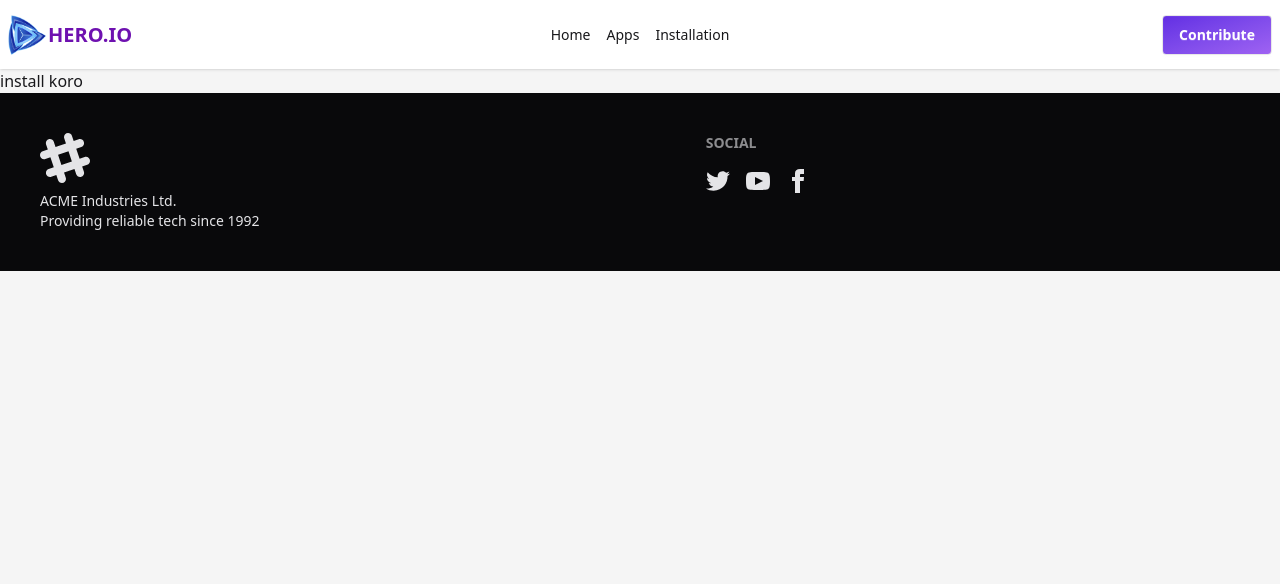
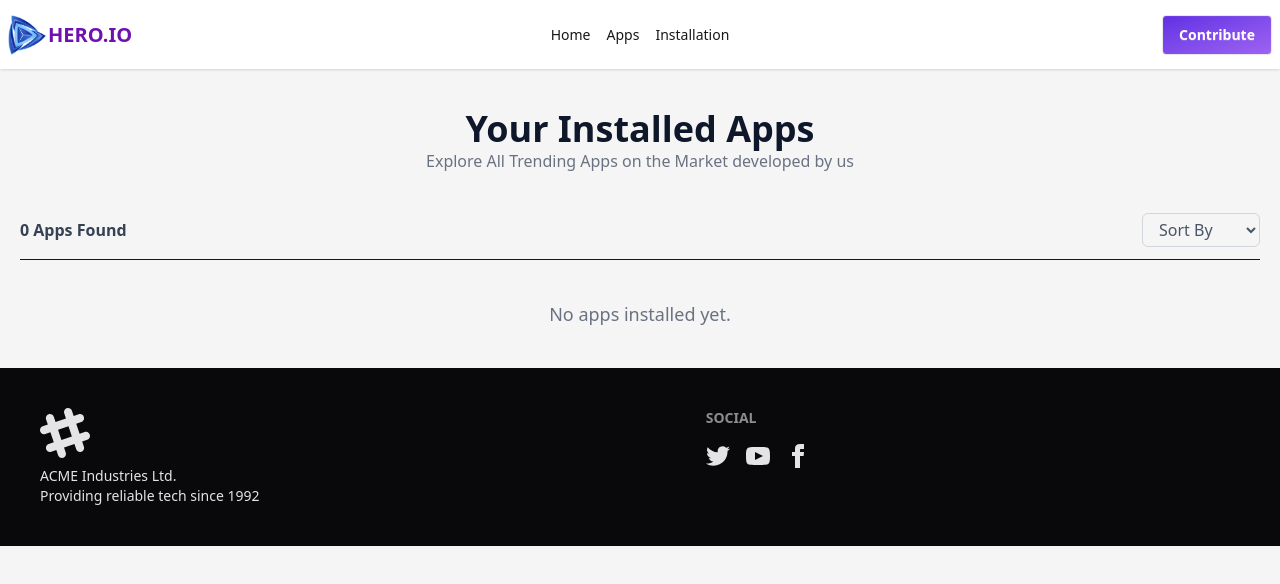
Before and after one commit to Rick-D-1/assignment08, a React (Vite) app: page /Install in a window 1280 px wide. Shown: the top 584 px of the page. Built offline with nearby package versions, Linux system fonts and the light colour scheme.

Commit message:
install app done

```diff
--- a/package.json
+++ b/package.json
@@ -15,6 +15,7 @@
     "react-dom": "^19.1.1",
     "react-icons": "^5.5.0",
     "react-router": "^7.9.4",
+    "react-router-dom": "^7.9.4",
     "react-toastify": "^11.0.5",
     "recharts": "^3.3.0",
     "tailwindcss": "^4.1.14"
--- a/src/Pages/AppDetails/AppDetails.jsx
+++ b/src/Pages/AppDetails/AppDetails.jsx
@@ -1,6 +1,7 @@
-import React from 'react';
+import React, { useEffect, useState } from 'react';
 import { useLoaderData, useParams } from 'react-router';
 import { BarChart, Bar, XAxis, YAxis, Tooltip, ResponsiveContainer, LabelList } from 'recharts';
+import { toast } from 'react-toastify';
 import Downloadimg from '../../assets/icon-downloads.png';
 import Ratingimg from '../../assets/icon-ratings.png';
 import Reviewimg from '../../assets/icon-review.png';
@@ -11,7 +12,32 @@ const AppDetails = () => {
     const data = useLoaderData();
     const singleApp = data.find(app => app.id === Appid);
 
-    if (!singleApp) return <p className="text-center text-red-500 my-10">App not found!</p>;
+    const [isInstalled, setIsInstalled] = useState(false);
+
+    useEffect(() => {
+        const installedApps = JSON.parse(localStorage.getItem("installedApps")) || [];
+        const alreadyInstalled = installedApps.find(app => app.id === Appid);
+        setIsInstalled(!!alreadyInstalled);
+    }, [Appid]);
+
+    const handleInstall = () => {
+        const installedApps = JSON.parse(localStorage.getItem("installedApps")) || [];
+        const alreadyInstalled = installedApps.find(app => app.id === Appid);
+
+        if (alreadyInstalled) {
+            toast.warning("App already installed!");
+            return;
+        }
+
+        installedApps.push(singleApp);
+        localStorage.setItem("installedApps", JSON.stringify(installedApps));
+        toast.success("App installed successfully!");
+        setIsInstalled(true);
+    };
+
+    if (!singleApp) {
+        return <p className="text-center text-red-500 my-10">App not found!</p>;
+    }
 
     const reviewData = singleApp.ratings || [];
 
@@ -24,7 +50,6 @@ const AppDetails = () => {
 
     return (
         <div className="my-10 max-w-[1440px] mx-auto">
-
             <div className="bg-base-100 shadow-sm flex flex-col md:flex-row gap-7 p-8 rounded-xl">
                 <figure className="md:w-[200px] flex-shrink-0 flex justify-center items-center">
                     <img src={singleApp.image} alt={singleApp.title} className="w-[120px] md:w-[160px] h-auto" />
@@ -54,11 +79,17 @@ const AppDetails = () => {
                         </div>
                     </div>
 
-                    <button className="px-5 py-2 mt-5 bg-[#00D390] text-lg text-white font-semibold rounded-lg w-[235px] shadow-md hover:bg-[#00b57c]">
-                        Install Now ({singleApp.size} MB)
+                    <button
+                        onClick={handleInstall}
+                        disabled={isInstalled}
+                        className={`px-5 py-2 mt-5 text-lg font-semibold rounded-lg w-[235px] shadow-md transition
+              ${isInstalled ? 'bg-gray-400 text-white cursor-not-allowed' : 'bg-[#00D390] text-white hover:bg-[#00b57c]'}`}
+                    >
+                        {isInstalled ? 'Installed' : `Install Now (${singleApp.size} MB)`}
                     </button>
                 </div>
             </div>
+
             <div className="mt-10 px-5">
                 <h2 className="text-2xl font-bold mb-5">Ratings</h2>
                 <ResponsiveContainer width="100%" height={300}>
@@ -76,16 +107,15 @@ const AppDetails = () => {
                     </BarChart>
                 </ResponsiveContainer>
             </div>
+
             <div className="mt-10 px-5">
                 <h2 className="text-2xl font-bold mb-5">Description</h2>
                 <p className="text-gray-700 leading-relaxed mb-4">
                     {singleApp.description}
                 </p>
-
                 <p className="text-gray-700 leading-relaxed mb-4">
                     This app provides an intuitive interface and ensures seamless functionality. Whether it's communication, productivity, or entertainment, {singleApp.title} offers a smooth experience optimized for both beginners and professionals.
                 </p>
-
                 <p className="text-gray-700 leading-relaxed">
                     Stay productive, connected, and entertained — download now and explore what {singleApp.companyName} brings to your digital lifestyle.
                 </p>
--- a/src/Pages/Install/Install.jsx
+++ b/src/Pages/Install/Install.jsx
@@ -1,9 +1,116 @@
-import React from 'react';
+import React, { useEffect, useState } from "react";
+import { toast } from "react-toastify";
+import { IoMdDownload } from "react-icons/io";
+import { FaStar } from "react-icons/fa";
 
 const Install = () => {
+    const [installedApps, setInstalledApps] = useState([]);
+    const [sortBy, setSortBy] = useState("default");
+
+    useEffect(() => {
+        const savedApps = JSON.parse(localStorage.getItem("installedApps")) || [];
+        setInstalledApps(savedApps);
+    }, []);
+
+
+    const handleUninstall = (id) => {
+        const updated = installedApps.filter(app => app.id !== id);
+        setInstalledApps(updated);
+        localStorage.setItem("installedApps", JSON.stringify(updated));
+        toast.info("App uninstalled successfully!");
+    };
+
+
+    const handleSort = (order) => {
+        setSortBy(order);
+        let sorted = [...installedApps];
+        if (order === "size") sorted.sort((a, b) => a.size - b.size);
+        if (order === "downloads") sorted.sort((a, b) => b.downloads - a.downloads);
+        setInstalledApps(sorted);
+    };
+
+
+    const formatNumber = (num) => {
+        if (num >= 1_000_000_000) return (num / 1_000_000_000).toFixed(1) + "B";
+        if (num >= 1_000_000) return (num / 1_000_000).toFixed(1) + "M";
+        if (num >= 1_000) return (num / 1_000).toFixed(1) + "K";
+        return num;
+    };
+
     return (
-        <div>
-            <h1>install koro</h1>
+        <div className="max-w-[1440px] mx-auto my-10 px-5">
+
+            <div className="text-center mb-10">
+                <h1 className="text-4xl font-bold text-[#0F172A]">Your Installed Apps</h1>
+                <p className="text-gray-500">
+                    Explore All Trending Apps on the Market developed by us
+                </p>
+            </div>
+
+            <div className="flex justify-between items-center mb-5 border-b pb-3">
+                <h2 className="font-semibold text-gray-700">
+                    {installedApps.length} Apps Found
+                </h2>
+                <select
+                    onChange={(e) => handleSort(e.target.value)}
+                    value={sortBy}
+                    className="border border-gray-300 rounded-md px-3 py-1 text-gray-600"
+                >
+                    <option value="default">Sort By</option>
+                    <option value="size">Low-High</option>
+                    <option value="downloads">High-Low</option>
+                </select>
+            </div>
+
+
+            {installedApps.length === 0 ? (
+                <p className="text-center text-gray-500 mt-10 text-lg">
+                    No apps installed yet.
+                </p>
+            ) : (
+                <div className="space-y-4">
+                    {installedApps.map((app) => (
+                        <div
+                            key={app.id}
+                            className="flex justify-between items-center bg-white border border-gray-200 rounded-xl p-5 shadow-sm hover:shadow-md transition"
+                        >
+                            <div className="flex items-center gap-5">
+                                <div className="w-14 h-14 bg-gray-100 rounded-lg flex justify-center items-center overflow-hidden">
+                                    {app.image ? (
+                                        <img
+                                            src={app.image}
+                                            alt={app.title}
+                                            className="w-full h-full object-cover rounded-lg"
+                                        />
+                                    ) : (
+                                        <span className="text-gray-400 text-sm">No Img</span>
+                                    )}
+                                </div>
+
+                                <div>
+                                    <h2 className="text-lg font-semibold text-[#0F172A]">
+                                        {app.title}
+                                    </h2>
+                                    <div className="flex items-center gap-4 text-gray-500 text-sm">
+                                        <p className="flex items-center"><p className="text-cyan-600 text-lg"><IoMdDownload /></p>{formatNumber(app.downloads)}</p>
+                                        <p className="flex items-center"> <p className="text-lg text-yellow-500">
+                                            <FaStar /></p> {app.ratingAvg}</p>
+                                        <p>{app.size} MB</p>
+                                    </div>
+                                </div>
+                            </div>
+
+
+                            <button
+                                onClick={() => handleUninstall(app.id)}
+                                className="px-5 py-2 bg-[#00D390] hover:bg-[#00b57c] text-white font-semibold rounded-md"
+                            >
+                                Uninstall
+                            </button>
+                        </div>
+                    ))}
+                </div>
+            )}
         </div>
     );
 };
--- a/src/Routes/Route/Route.jsx
+++ b/src/Routes/Route/Route.jsx
@@ -28,6 +28,7 @@ export const router = createBrowserRouter([
             {
                 path: "/Install",
                 Component: Install,
+                loader: () => fetch('./AppData.json')
 
             },
             {
--- /dev/null
+++ b/src/Utility/installedApps.js
@@ -0,0 +1,24 @@
+const KEY = "installedApps";
+
+function safeParse(value) {
+    try {
+        return JSON.parse(value) || [];
+    } catch {
+        return [];
+    }
+}
+
+export function getInstalledApps() {
+    return safeParse(localStorage.getItem(KEY));
+}
+
+export function saveInstalledApps(apps = []) {
+    localStorage.setItem(KEY, JSON.stringify(apps));
+}
+
+export function removeInstalledApp(id) {
+    const apps = getInstalledApps();
+    const filtered = apps.filter((a) => a.id !== Number(id));
+    saveInstalledApps(filtered);
+    return filtered;
+}
--- a/src/main.jsx
+++ b/src/main.jsx
@@ -1,14 +1,14 @@
-import { StrictMode } from 'react'
-import { createRoot } from 'react-dom/client'
-import './index.css'
+import React from "react";
+import ReactDOM from "react-dom/client";
+import "./index.css";
+import { RouterProvider } from "react-router-dom";
+import { router } from "./Routes/Route/Route";
+import { ToastContainer } from "react-toastify";
+import "react-toastify/dist/ReactToastify.css";
 
-import { RouterProvider } from "react-router/dom";
-import { router } from './Routes/Route/Route';
-
-
-
-createRoot(document.getElementById('root')).render(
-  <StrictMode>
+ReactDOM.createRoot(document.getElementById("root")).render(
+  <React.StrictMode>
     <RouterProvider router={router} />
-  </StrictMode>,
-)
+    <ToastContainer />
+  </React.StrictMode>
+);
```
Also changed, not shown: 1 other file (tests, documents, lock files or other folders).
